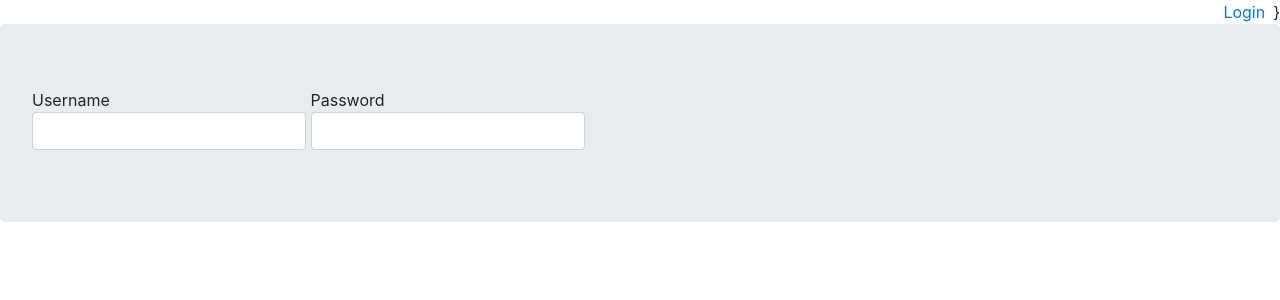
After one commit to dopename/chat-app, a Django app: template chat/templates/chat/login.html in a window 1280 px wide. The commit adds this page. Shown: the top 300 px of the page. Run offline with Django 3.2, Linux system fonts and the light colour scheme; the template is opened without the code that fills it, so the values that code supplies are empty; some libraries are stand-ins or nearby versions; some web fonts are replaced.

Commit message:
login pages

```diff
--- a/chat/templates/chat/base.html
+++ b/chat/templates/chat/base.html
@@ -26,7 +26,7 @@
 	</head>
 	<body>
             <div class='d-flex flex-row'>
-                  {% if request.user %}
+                  {% if request.user.username %}
                         <p class='ml-auto mr-2'>Welcome back {{request.user.username}}</p>
                   {% else %}
                         <a class='ml-auto mr-2' href='/login'>Login</a>
--- /dev/null
+++ b/chat/templates/chat/login.html
@@ -0,0 +1,18 @@
+{% extends 'chat/base.html' %}
+
+{% block content %}
+
+<div class='jumbotron'>
+	<form action='' method='post'>
+		<label>
+			Username
+			<input name='username' type='text' class='form-control' />
+		</label>
+		<label>
+			Password
+			<input name='password' type='password' class='form-control' />
+		</label>
+	</form>
+</div>
+
+{% endblock %}
```
